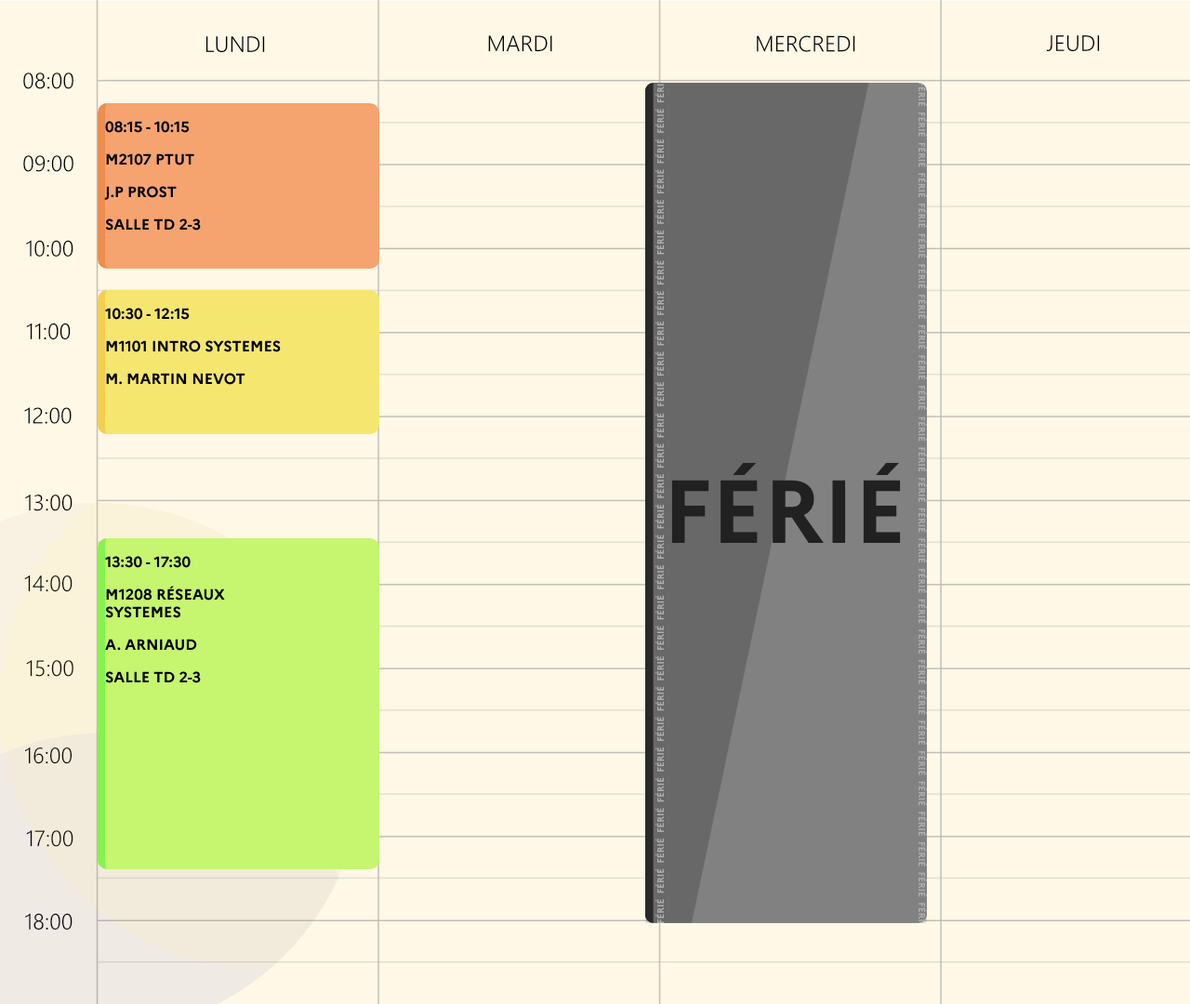
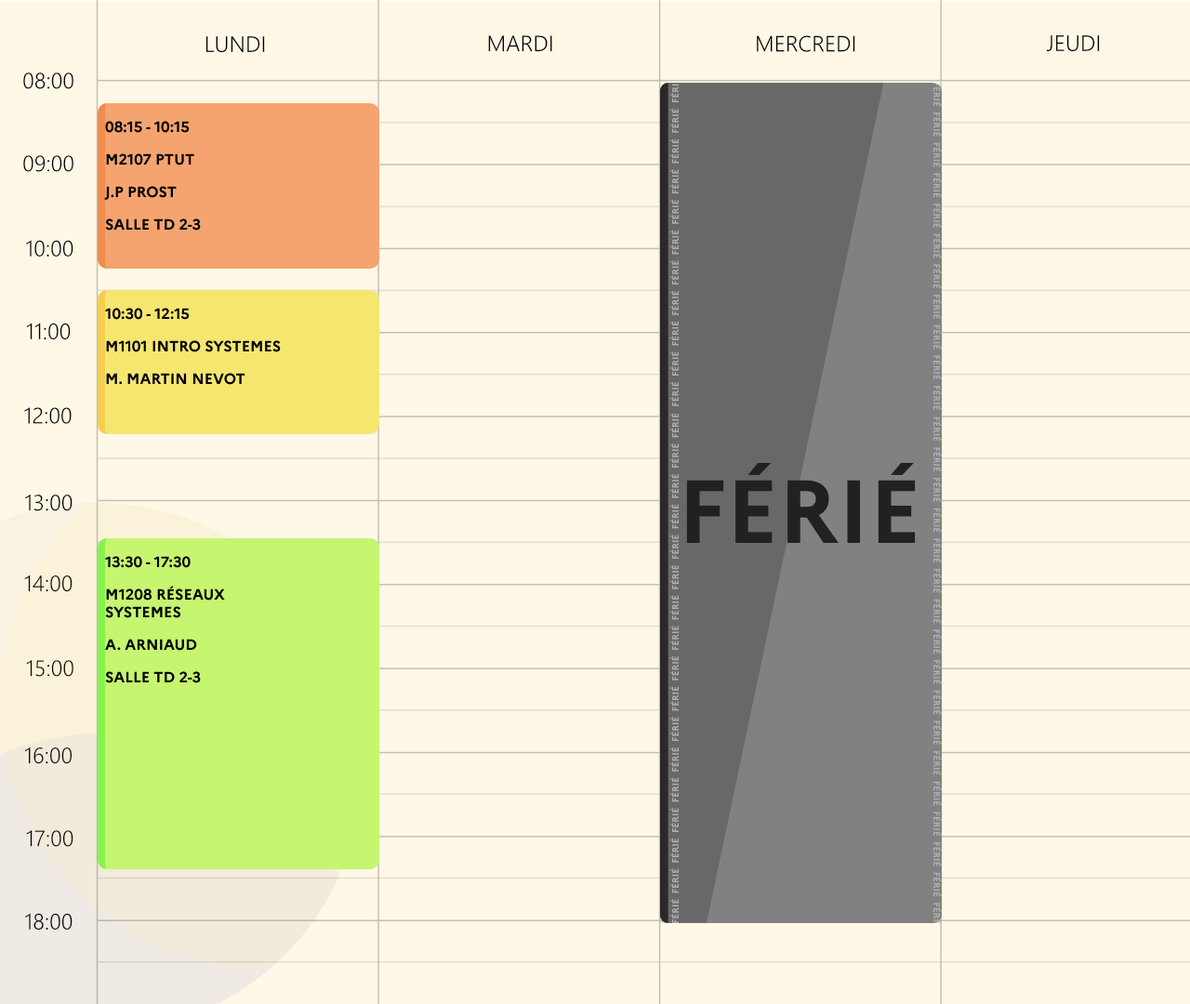
Before and after one commit to alexandre-arniaud/student-workspaces-planning, a plain HTML site: page index.html in a window 1280 px wide. Shown: the top 1080 px of the page at 93% size. Drawn offline with Linux system fonts and the light colour scheme.

Commit message:
Position fixed

```diff
--- a/css/theme.css
+++ b/css/theme.css
@@ -179,7 +179,7 @@ SCHEDULE | BLOC FÉRIÉ
 #cd-schedule__ferie {
 
   position: absolute;
-  left: calc((2 * var(--main-width-class)) + var(--left-width-hours)); /* 2 car on veut sauter les 2 premiers jours étant donné que mercredi est le 3ème de la semaine */
+  left: calc(2 * var(--main-width-class) + var(--left-width-hours) + 2 * var(--border-size)); /* 2 car on veut sauter les 2 premiers jours étant donné que mercredi est le 3ème de la semaine */
   top: var(--top-height-day);
 
 }
```
